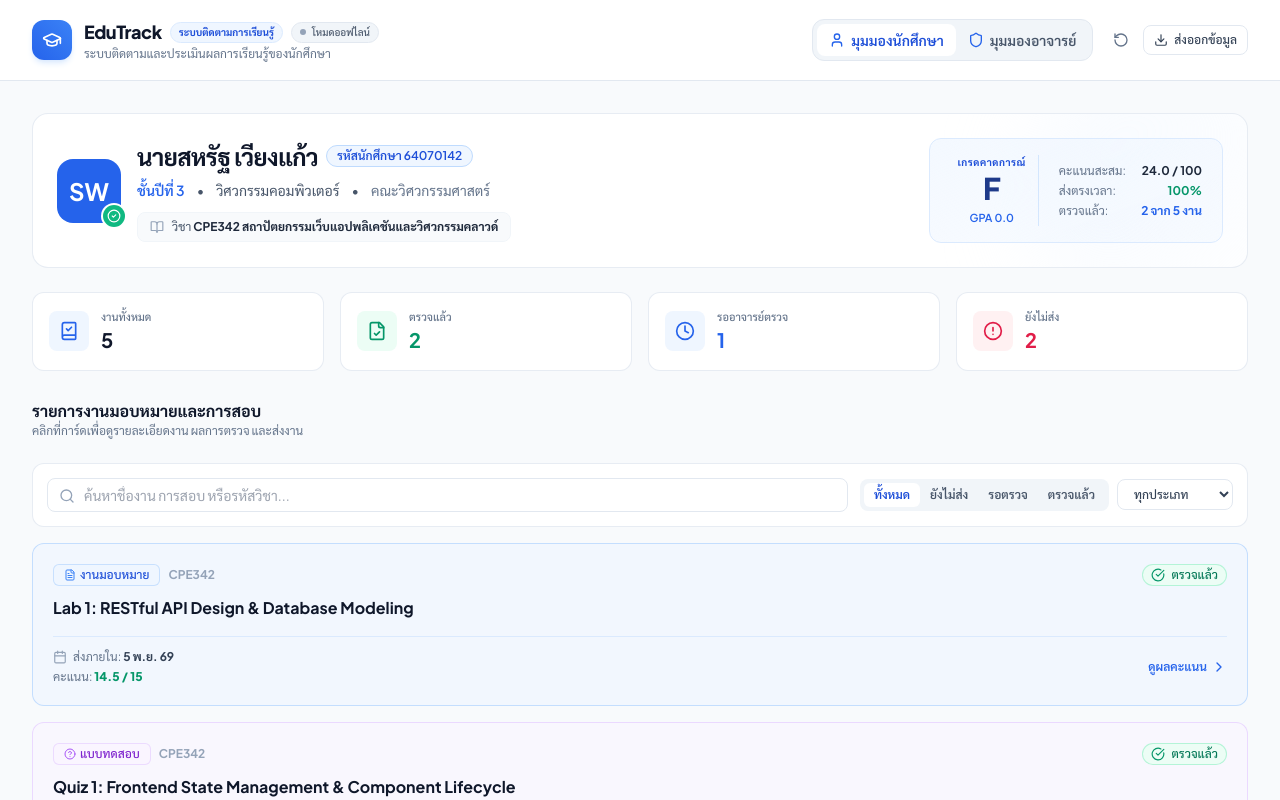
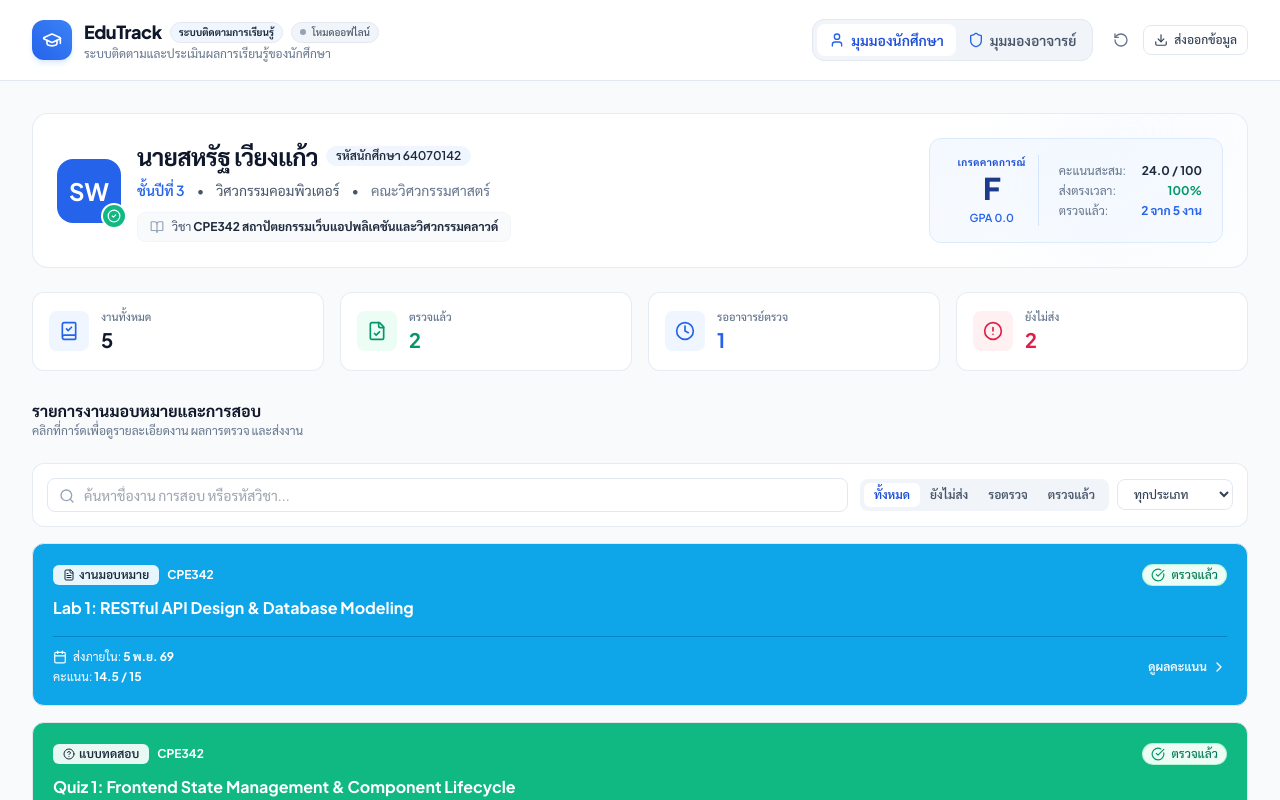
Before and after one commit to saharat784/EduTrack, a React (Vite) app in the folder frontend/: page / in a window 1280 px wide. Shown: the top 800 px of the page. Built offline with nearby package versions, Linux system fonts and the light colour scheme; no server answers.

Commit message:
style: refine UI theme, badge styling, and dashboard layouts

```diff
--- a/frontend/src/components/analytics/PerformanceAnalytics.tsx
+++ b/frontend/src/components/analytics/PerformanceAnalytics.tsx
@@ -48,10 +48,10 @@ export const PerformanceAnalytics: React.FC = () => {
         {categories.map((cat) => {
           const pct = cat.maxScore > 0 ? (cat.earnedScore / cat.maxScore) * 100 : 0;
           const colorMap: Record<string, { bar: string; text: string }> = {
-            assignment: { bar: 'bg-blue-600', text: 'text-blue-700' },
-            quiz: { bar: 'bg-purple-600', text: 'text-purple-700' },
-            exam: { bar: 'bg-rose-500', text: 'text-rose-700' },
-            project: { bar: 'bg-amber-500', text: 'text-amber-800' },
+            assignment: { bar: 'bg-sky-500', text: 'text-sky-600' },
+            quiz: { bar: 'bg-emerald-500', text: 'text-emerald-600' },
+            exam: { bar: 'bg-red-500', text: 'text-red-600' },
+            project: { bar: 'bg-yellow-500', text: 'text-yellow-600' },
           };
           const colors = colorMap[cat.key] || { bar: 'bg-blue-600', text: 'text-blue-700' };
 
--- a/frontend/src/components/common/Navbar.tsx
+++ b/frontend/src/components/common/Navbar.tsx
@@ -23,7 +23,7 @@ export const Navbar: React.FC = () => {
             <div>
               <div className="flex items-center gap-2">
                 <span className="font-extrabold text-slate-900 text-lg tracking-tight">EduTrack</span>
-                <span className="px-2 py-0.5 text-[10px] font-bold bg-blue-50 text-blue-700 rounded-full border border-blue-100">
+                <span className="px-2 py-0.5 text-[10px] font-bold bg-blue-50 rounded-full border">
                   ระบบติดตามการเรียนรู้
                 </span>
                 <span
--- a/frontend/src/components/common/StatusBadge.tsx
+++ b/frontend/src/components/common/StatusBadge.tsx
@@ -53,29 +53,29 @@ export const CategoryBadge: React.FC<{ category: AssignmentCategory }> = ({ cate
   switch (category) {
     case 'assignment':
       return (
-        <span className="inline-flex items-center gap-1 px-2.5 py-0.5 rounded-md text-xs font-medium bg-blue-50 text-blue-700 border border-blue-200/80">
-          <FileText className="w-3 h-3 text-blue-500" />
+        <span className="inline-flex items-center gap-1 px-2.5 py-0.5 rounded-md text-xs font-semibold bg-white/90 text-slate-800 shadow-2xs">
+          <FileText className="w-3 h-3 text-slate-800" />
           <span>งานมอบหมาย</span>
         </span>
       );
     case 'quiz':
       return (
-        <span className="inline-flex items-center gap-1 px-2.5 py-0.5 rounded-md text-xs font-medium bg-purple-50 text-purple-700 border border-purple-200/80">
-          <HelpCircle className="w-3 h-3 text-purple-500" />
+        <span className="inline-flex items-center gap-1 px-2.5 py-0.5 rounded-md text-xs font-semibold bg-white/90 text-slate-800 shadow-2xs">
+          <HelpCircle className="w-3 h-3 text-slate-800" />
           <span>แบบทดสอบ</span>
         </span>
       );
     case 'exam':
       return (
-        <span className="inline-flex items-center gap-1 px-2.5 py-0.5 rounded-md text-xs font-medium bg-rose-50 text-rose-700 border border-rose-200/80">
-          <BookOpen className="w-3 h-3 text-rose-500" />
+        <span className="inline-flex items-center gap-1 px-2.5 py-0.5 rounded-md text-xs font-semibold bg-white/90 text-slate-800 shadow-2xs">
+          <BookOpen className="w-3 h-3 text-slate-800" />
           <span>การสอบ</span>
         </span>
       );
     case 'project':
       return (
-        <span className="inline-flex items-center gap-1 px-2.5 py-0.5 rounded-md text-xs font-medium bg-amber-50 text-amber-800 border border-amber-200/80">
-          <Layers className="w-3 h-3 text-amber-600" />
+        <span className="inline-flex items-center gap-1 px-2.5 py-0.5 rounded-md text-xs font-semibold bg-white/90 text-slate-800 shadow-2xs">
+          <Layers className="w-3 h-3 text-slate-800" />
           <span>โครงงาน</span>
         </span>
       );
--- a/frontend/src/components/instructor/GradingModal.tsx
+++ b/frontend/src/components/instructor/GradingModal.tsx
@@ -140,7 +140,7 @@ export const GradingModal: React.FC<GradingModalProps> = ({
                   <MessageSquare className="w-3.5 h-3.5 text-blue-600" />
                   โน้ตจากนักศึกษา
                 </span>
-                <p className="text-xs text-blue-950 italic leading-relaxed">
+                <p className="text-xs text-blue-950 leading-relaxed">
                   "{currentSubmission.studentNote || 'นักศึกษาไม่ได้ระบุข้อความเพิ่มเติม'}"
                 </p>
               </div>
--- a/frontend/src/components/instructor/InstructorDashboard.tsx
+++ b/frontend/src/components/instructor/InstructorDashboard.tsx
@@ -118,43 +118,14 @@ export const InstructorDashboard: React.FC = () => {
                 const status = sub?.status || 'not_submitted';
                 const dueDate = new Date(asg.dueDate);
 
-                // Distinct banner colors for each category (matching student side)
-                const bannerConfig = {
-                  assignment: {
-                    bg: 'bg-blue-50/70',
-                    border: 'border-blue-200/90 hover:border-blue-400',
-                    divider: 'border-blue-100',
-                    btnGrading: 'bg-blue-600 text-white hover:bg-blue-700',
-                  },
-                  quiz: {
-                    bg: 'bg-purple-50/70',
-                    border: 'border-purple-200/90 hover:border-purple-400',
-                    divider: 'border-purple-100',
-                    btnGrading: 'bg-purple-600 text-white hover:bg-purple-700',
-                  },
-                  exam: {
-                    bg: 'bg-rose-50/70',
-                    border: 'border-rose-200/90 hover:border-rose-400',
-                    divider: 'border-rose-100',
-                    btnGrading: 'bg-rose-600 text-white hover:bg-rose-700',
-                  },
-                  project: {
-                    bg: 'bg-amber-50/70',
-                    border: 'border-amber-200/90 hover:border-amber-400',
-                    divider: 'border-amber-100',
-                    btnGrading: 'bg-amber-600 text-white hover:bg-amber-700',
-                  },
-                }[asg.category] || {
-                  bg: 'bg-white',
-                  border: 'border-slate-200/80 hover:border-slate-300',
-                  divider: 'border-slate-100',
-                  btnGrading: 'bg-blue-600 text-white hover:bg-blue-700',
-                };
-
                 return (
                   <div
                     key={asg.id}
-                    className={`${bannerConfig.bg} p-4 sm:p-5 rounded-xl border ${bannerConfig.border} transition-all shadow-xs hover:shadow-md hover:-translate-y-0.5`}
+                    className={`p-4 sm:p-5 rounded-xl border transition-all shadow-xs ${
+                      status === 'submitted' || status === 'late'
+                        ? 'border-blue-300 bg-blue-50/20'
+                        : 'border-slate-200/80 bg-white'
+                    }`}
                   >
                     <div className="flex flex-col sm:flex-row sm:items-center justify-between gap-3">
                       <div className="flex-1">
@@ -192,7 +163,7 @@ export const InstructorDashboard: React.FC = () => {
 
                             {/* Show student reflection note snippet */}
                             {sub.studentNote && (
-                              <div className="bg-white/80 border border-blue-100 p-2 rounded-lg text-blue-900 text-xs flex items-start gap-1.5 mt-1">
+                              <div className="bg-blue-50/60 border border-blue-100 p-2 rounded-lg text-blue-900 text-xs flex items-start gap-1.5 mt-1">
                                 <MessageSquare className="w-3.5 h-3.5 text-blue-600 mt-0.5 flex-shrink-0" />
                                 <div>
                                   <span className="font-bold text-[10px] uppercase text-blue-700">โน้ตจากนักศึกษา:</span>{' '}
@@ -203,7 +174,7 @@ export const InstructorDashboard: React.FC = () => {
 
                             {/* Show instructor note snippet if graded */}
                             {sub.instructorNote && (
-                              <div className="bg-emerald-50/80 border border-emerald-100 p-2 rounded-lg text-emerald-900 text-xs flex items-start gap-1.5 mt-1">
+                              <div className="bg-emerald-50/60 border border-emerald-100 p-2 rounded-lg text-emerald-900 text-xs flex items-start gap-1.5 mt-1">
                                 <MessageSquare className="w-3.5 h-3.5 text-emerald-600 mt-0.5 flex-shrink-0" />
                                 <div>
                                   <span className="font-bold text-[10px] uppercase text-emerald-700">ข้อเสนอแนะที่ให้ไว้:</span>{' '}
@@ -216,7 +187,7 @@ export const InstructorDashboard: React.FC = () => {
                       </div>
 
                       {/* Right side: Score & Action button */}
-                      <div className={`flex sm:flex-col items-center sm:items-end justify-between gap-2 border-t sm:border-t-0 pt-2 sm:pt-0 ${bannerConfig.divider}`}>
+                      <div className="flex sm:flex-col items-center sm:items-end justify-between gap-2 border-t sm:border-t-0 pt-2 sm:pt-0 border-slate-100">
                         <div className="text-right">
                           <span className="text-[10px] text-slate-400 block">คะแนน</span>
                           <span className="text-base font-extrabold text-slate-900">
@@ -236,8 +207,8 @@ export const InstructorDashboard: React.FC = () => {
                             status === 'not_submitted'
                               ? 'bg-slate-100 text-slate-400 cursor-not-allowed'
                               : status === 'graded'
-                              ? 'bg-white/80 text-slate-700 hover:bg-white border border-slate-200/80 shadow-2xs'
-                              : `${bannerConfig.btnGrading} shadow-xs`
+                              ? 'bg-slate-100 text-slate-700 hover:bg-slate-200'
+                              : 'bg-blue-600 text-white hover:bg-blue-700 shadow-xs'
                           }`}
                         >
                           <span>{status === 'graded' ? 'แก้ไขคะแนน' : 'ตรวจงาน'}</span>
--- a/frontend/src/components/instructor/StudentGradeReport.tsx
+++ b/frontend/src/components/instructor/StudentGradeReport.tsx
@@ -126,7 +126,7 @@ export const StudentGradeReport: React.FC = () => {
                             {sub.score}
                           </span>
                         ) : (
-                          <span className="text-slate-400 italic">รอตรวจ</span>
+                          <span className="text-slate-400">รอตรวจ</span>
                         )}
                       </td>
                     </tr>
@@ -142,7 +142,7 @@ export const StudentGradeReport: React.FC = () => {
                                 <span className="font-bold text-[10px] uppercase tracking-wide text-blue-700">
                                   โน้ตฝั่งนักศึกษา:
                                 </span>{' '}
-                                <span className="italic">"{sub.studentNote}"</span>
+                                <span className="note">"{sub.studentNote}"</span>
                               </div>
                             </div>
                           )}
@@ -154,7 +154,7 @@ export const StudentGradeReport: React.FC = () => {
                                 <span className="font-bold text-[10px] uppercase tracking-wide text-emerald-700">
                                   ข้อเสนอแนะจากอาจารย์:
                                 </span>{' '}
-                                <span className="italic">"{sub.instructorNote}"</span>
+                                <span className="note">"{sub.instructorNote}"</span>
                               </div>
                             </div>
                           )}
--- a/frontend/src/components/student/AssignmentList.tsx
+++ b/frontend/src/components/student/AssignmentList.tsx
@@ -120,40 +120,32 @@ export const AssignmentList: React.FC = () => {
             const dueDate = new Date(asg.dueDate);
             const isPastDue = new Date() > dueDate;
 
-            // Distinct banner colors for each category
+            // Distinct banner colors for each category (richer/darker)
             const bannerConfig = {
               assignment: {
-                bg: 'bg-blue-50/70',
-                border: 'border-blue-200/90 hover:border-blue-400',
-                divider: 'border-blue-100',
-                textHover: 'group-hover:text-blue-700',
-                actionText: 'text-blue-600',
+                bg: 'bg-sky-500',
+                divider: 'border-sky-600',
+                actionText: 'text-white',
               },
               quiz: {
-                bg: 'bg-purple-50/70',
-                border: 'border-purple-200/90 hover:border-purple-400',
-                divider: 'border-purple-100',
-                textHover: 'group-hover:text-purple-700',
-                actionText: 'text-purple-600',
+                bg: 'bg-emerald-500',
+                divider: 'border-emerald-600',
+                actionText: 'text-white',
               },
               exam: {
-                bg: 'bg-rose-50/70',
-                border: 'border-rose-200/90 hover:border-rose-400',
-                divider: 'border-rose-100',
-                textHover: 'group-hover:text-rose-700',
-                actionText: 'text-rose-600',
+                bg: 'bg-red-500',
+                divider: 'border-red-600',
+                actionText: 'text-white',
               },
               project: {
-                bg: 'bg-amber-50/70',
-                border: 'border-amber-200/90 hover:border-amber-400',
-                divider: 'border-amber-100',
-                textHover: 'group-hover:text-amber-800',
-                actionText: 'text-amber-700',
+                bg: 'bg-yellow-500',
+                divider: 'border-yellow-600',
+                actionText: 'text-white',
               },
             }[asg.category] || {
-              bg: 'bg-white',
-              border: 'border-slate-200 hover:border-blue-300',
-              divider: 'border-slate-100',
+              bg: 'bg-slate-100',
+              border: 'border-slate-300 hover:border-slate-400',
+              divider: 'border-slate-200',
               textHover: 'group-hover:text-blue-600',
               actionText: 'text-blue-600',
             };
@@ -170,20 +162,20 @@ export const AssignmentList: React.FC = () => {
                     setSelectedAssignment(asg);
                   }
                 }}
-                className={`${bannerConfig.bg} rounded-xl p-5 border ${bannerConfig.border} shadow-xs hover:shadow-md hover:-translate-y-0.5 transition-all duration-200 cursor-pointer flex flex-col justify-between gap-4 group`}
+                className={`${bannerConfig.bg} rounded-xl p-5 border ${bannerConfig} shadow-xs hover:shadow-md hover:-translate-y-0.5 transition-all duration-200 cursor-pointer flex flex-col justify-between gap-4 group`}
               >
                 {/* Header: Badges & Course Code */}
                 <div>
                   <div className="flex flex-wrap items-center justify-between gap-2 mb-2.5">
                     <div className="flex items-center gap-2">
                       <CategoryBadge category={asg.category} />
-                      <span className="text-xs font-bold text-slate-400">{asg.courseCode}</span>
+                      <span className="text-xs font-bold text-white">{asg.courseCode}</span>
                     </div>
                     <StatusBadge status={status} size="sm" />
                   </div>
 
                   {/* Title */}
-                  <h3 className={`text-base font-bold text-slate-900 ${bannerConfig.textHover} transition-colors line-clamp-2`}>
+                  <h3 className={`text-base font-bold text-white ${bannerConfig} transition-colors line-clamp-2`}>
                     {asg.title}
                   </h3>
                 </div>
@@ -191,15 +183,15 @@ export const AssignmentList: React.FC = () => {
                 {/* Footer with Due Date, Score & Click Indication */}
                 <div className={`flex items-center justify-between pt-3 border-t ${bannerConfig.divider} text-xs`}>
                   <div className="space-y-1">
-                    <div className="flex items-center gap-1.5 text-slate-500">
-                      <Calendar className="w-3.5 h-3.5 text-slate-400 flex-shrink-0" />
+                    <div className="flex items-center gap-1.5 text-white">
+                      <Calendar className="w-3.5 h-3.5 text-white" />
                       <span>
                         ส่งภายใน:{' '}
                         <strong
                           className={
                             isPastDue && status === 'not_submitted'
                               ? 'text-rose-600 font-bold'
-                              : 'text-slate-700'
+                              : 'text-white'
                           }
                         >
                           {dueDate.toLocaleDateString('th-TH', {
@@ -211,15 +203,15 @@ export const AssignmentList: React.FC = () => {
                       </span>
                     </div>
 
-                    <div className="flex items-center gap-1.5 text-slate-500">
+                    <div className="flex items-center gap-1.5 text-white">
                       <span>
                         คะแนน:{' '}
                         {status === 'graded' ? (
-                          <strong className="text-emerald-600 font-extrabold">
+                          <strong className="text-white">
                             {sub?.score} / {asg.maxScore}
                           </strong>
                         ) : (
-                          <span className="font-semibold text-slate-700">{asg.maxScore}</span>
+                          <span className="font-semibold text-white">{asg.maxScore}</span>
                         )}
                       </span>
                     </div>
--- a/frontend/src/components/student/StudentProfileCard.tsx
+++ b/frontend/src/components/student/StudentProfileCard.tsx
@@ -27,7 +27,7 @@ export const StudentProfileCard: React.FC = () => {
               <h2 className="text-xl sm:text-2xl font-extrabold text-slate-900 tracking-tight">
                 {student.fullName}
               </h2>
-              <span className="px-2.5 py-0.5 text-xs font-semibold bg-blue-50 text-blue-700 border border-blue-200 rounded-full">
+              <span className="px-2.5 py-0.5 text-xs font-semibold bg-blue-50 rounded-full">
                 รหัสนักศึกษา {student.studentCode}
               </span>
             </div>
```
Also changed, not shown: 1 other file (tests, documents, lock files or other folders).
